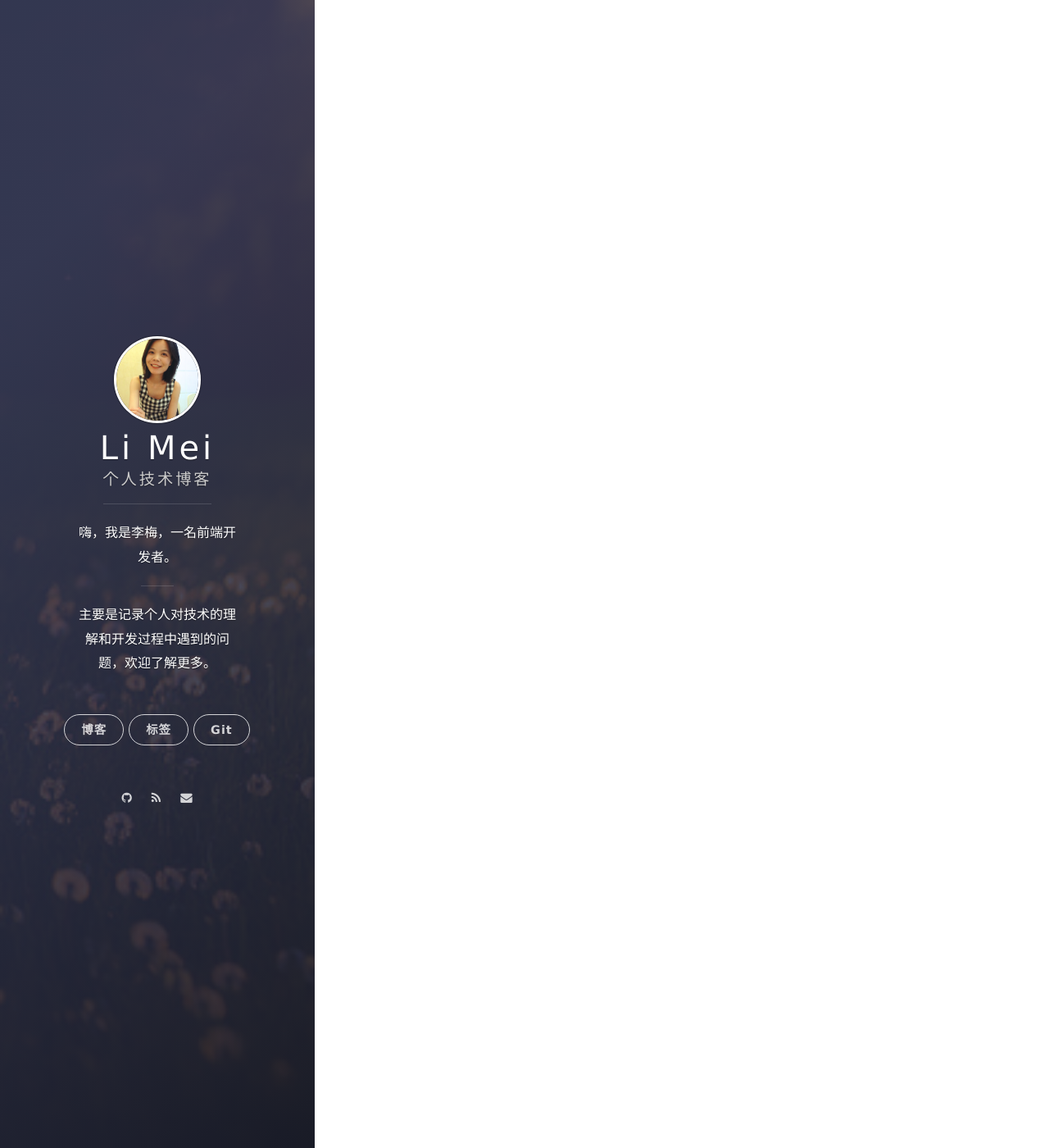
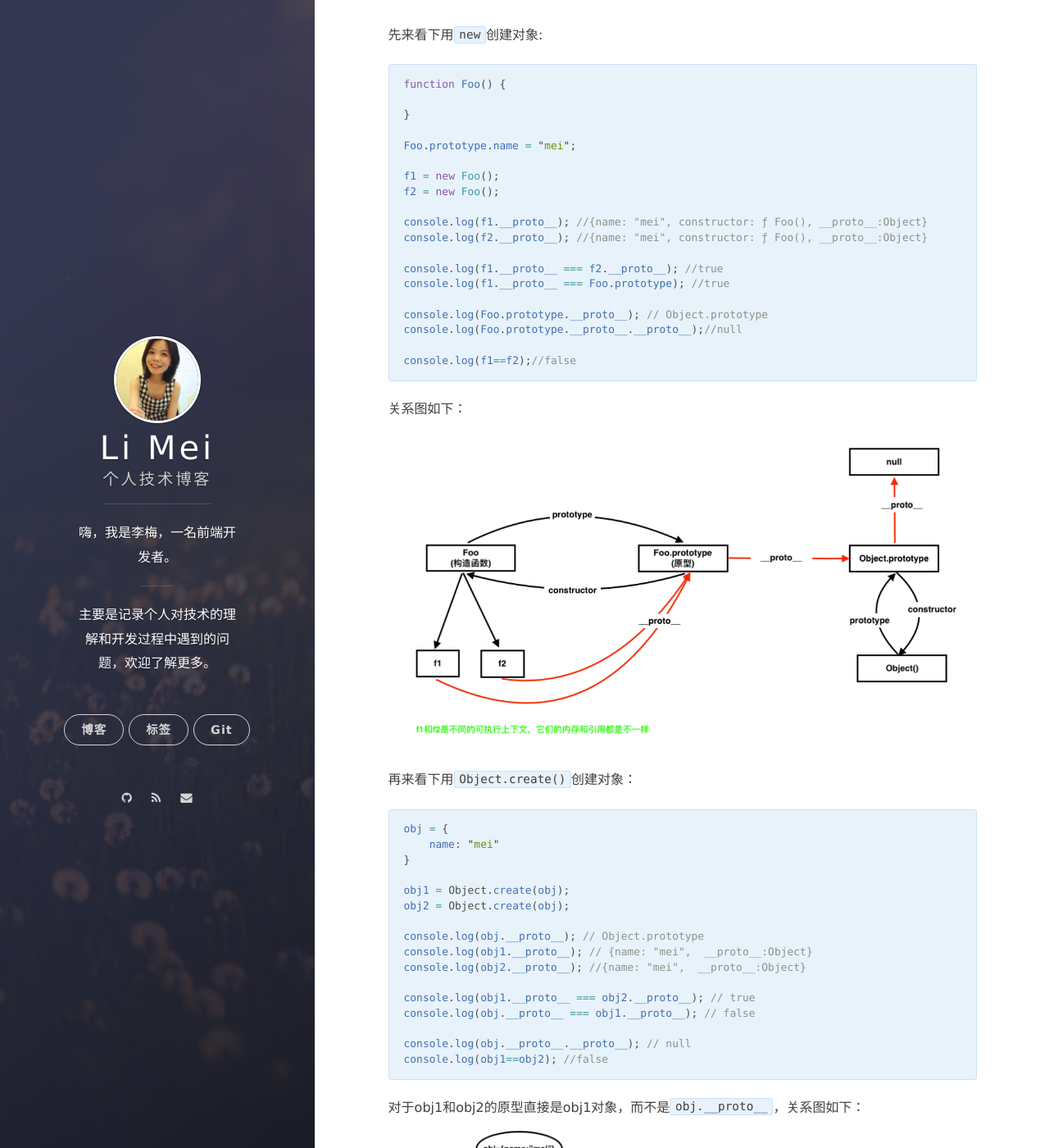
Before and after one commit to LiMeii/LiMeii.github.io, a Jekyll site: the page built from _posts/2019-04-25-js-common.md, in a window 1280 px wide and 1400 px high, scrolled down 2627 px. Shown: the whole window at 82% size. Built offline with Jekyll 4.4.1, drawn with Linux system fonts in a browser that asks for light colours; nearby versions of some CDN libraries; some of the changed text lies outside the part shown.

Commit message:
update js common post

````diff
--- a/_posts/2019-04-25-js-common.md
+++ b/_posts/2019-04-25-js-common.md
@@ -68,3 +68,87 @@ var items = Object.getOwnPropertyNames(obj2);
 
 console.log(items); // ["e","f"]
 ```
+
+## 2.```prototype``` vs ```__proto__```
+
+- ```prototype```是```function```特有的，而且只有```class```（类）有prototype属性，函数实例没有prototype只有__proto__；
+
+- ```__proto__ ```实际就相当于方法Object.getPrototypeOf(), 是用于实例的。
+
+示例代码如下：
+```js
+function Foo() {
+}
+
+obj = {
+    a: 1
+}
+Foo.prototype.name = "mei";
+f1 = new Foo();
+console.log(Foo.prototype); //{name: "mei", constructor: ƒ Foo(), __proto__:Object}
+console.log(f1.__proto__); //{name: "mei", constructor: ƒ Foo(), __proto__:Object}
+console.log(f1.prototype); // undefined
+
+console.log(obj.prototype); //undefined
+console.log(obj.__proto__); // Object
+```
+
+两者之间关系图如下：
+![js-common](/assets/images/posts/js/js-common01.png){:height="80%" width="80%"}
+
+## 3.new vs Object.create()
+
+两者都是为了用来创建对象实现继承，需要注意的是```new function ()``` ```new Array()``` ```new Boolean()``` ```new Object()``` ```new Number()``` ```new String（）``` 都是可以的，但是```new {a:1}```是非法的，需要用```Object.create({a:1})``` 。
+
+两者最大的区别在于，```Object.create(proto[, propertiesObject])```可以用第一个参数指定新创建对象的原型，它的第二个参数是新对象的可枚举属性（可以省略，但不能为null）。
+
+
+先来看下用```new```创建对象:
+
+```js
+function Foo() {
+
+}
+
+Foo.prototype.name = "mei";
+
+f1 = new Foo();
+f2 = new Foo();
+
+console.log(f1.__proto__); //{name: "mei", constructor: ƒ Foo(), __proto__:Object}
+console.log(f2.__proto__); //{name: "mei", constructor: ƒ Foo(), __proto__:Object}
+
+console.log(f1.__proto__ === f2.__proto__); //true
+console.log(f1.__proto__ === Foo.prototype); //true
+
+console.log(Foo.prototype.__proto__); // Object.prototype
+console.log(Foo.prototype.__proto__.__proto__);//null
+
+console.log(f1==f2);//false
+```
+
+关系图如下：
+![js-common](/assets/images/posts/js/js-common02.png){:height="100%" width="100%"}
+
+再来看下用```Object.create()```创建对象：
+```js
+obj = {
+    name: "mei"
+}
+
+obj1 = Object.create(obj);
+obj2 = Object.create(obj);
+
+console.log(obj.__proto__); // Object.prototype
+console.log(obj1.__proto__); // {name: "mei",  __proto__:Object}
+console.log(obj2.__proto__); //{name: "mei",  __proto__:Object}
+
+console.log(obj1.__proto__ === obj2.__proto__); // true
+console.log(obj.__proto__ === obj1.__proto__); // false
+
+console.log(obj.__proto__.__proto__); // null
+console.log(obj1==obj2); //false
+```
+
+对于obj1和obj2的原型直接是obj1对象，而不是```obj.__proto__```，关系图如下：
+![js-common](/assets/images/posts/js/js-common03.png){:height="100%" width="100%"}
````
Also changed, not shown: other parts of _posts/2019-04-25-js-common.md (+1 -1 lines), assets/images/posts/js/js-common01.png (added), assets/images/posts/js/js-common02.png (added), assets/images/posts/js/js-common03.png (added).
